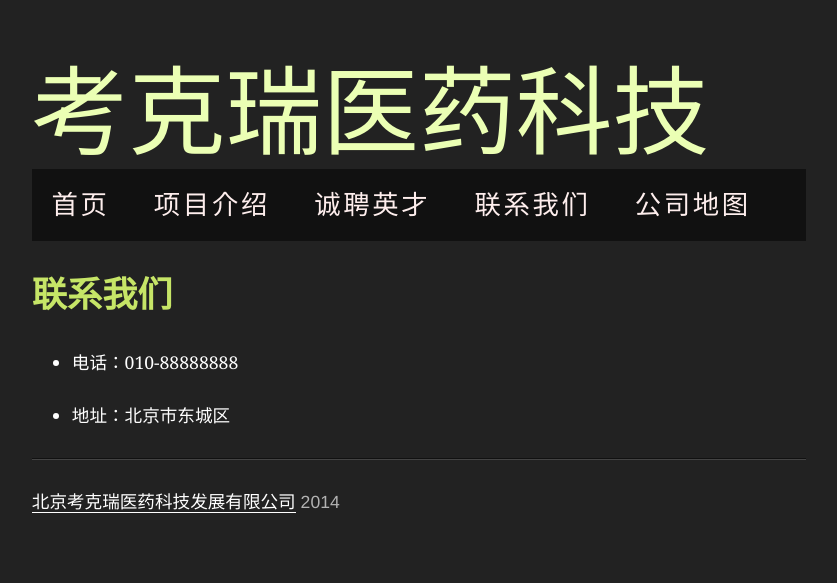
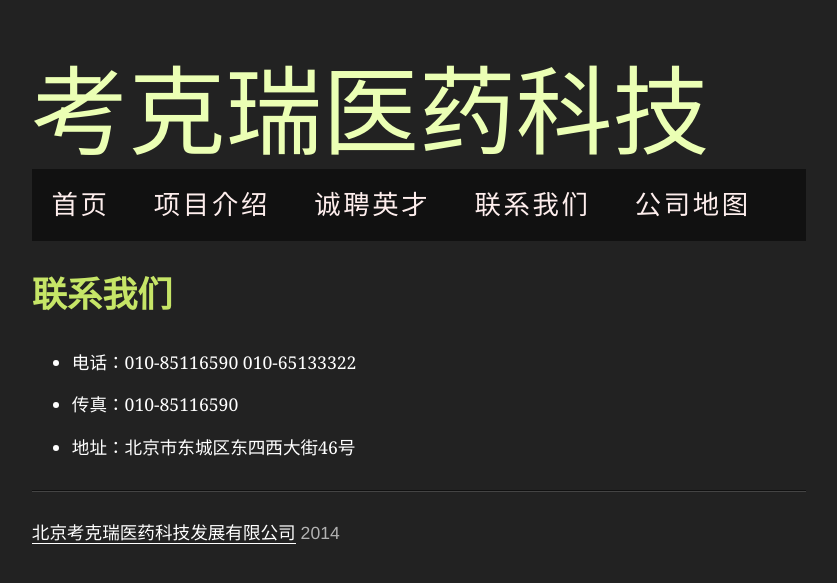
Before and after one commit to regrex/co-cro.io, a Jekyll site: the page built from lianxi.md, in a window 1280 px wide. Shown: the top 583 px of the page, without its empty margins (221-1058 px from the left). Built offline with Jekyll 4.4.1, drawn with Linux system fonts in a browser that asks for light colours; Markdown is read by kramdown in place of the engine named in the settings.

Commit message:
Update lianxi.md

```diff
--- a/lianxi.md
+++ b/lianxi.md
@@ -4,6 +4,6 @@ title: 联系我们——北京考克瑞医药科技发展有限公司
 ---
 ##联系我们
 
-- 电话：010-88888888
-
-- 地址：北京市东城区
+- 电话：010-85116590   010-65133322
+- 传真：010-85116590
+- 地址：北京市东城区东四西大街46号
```
